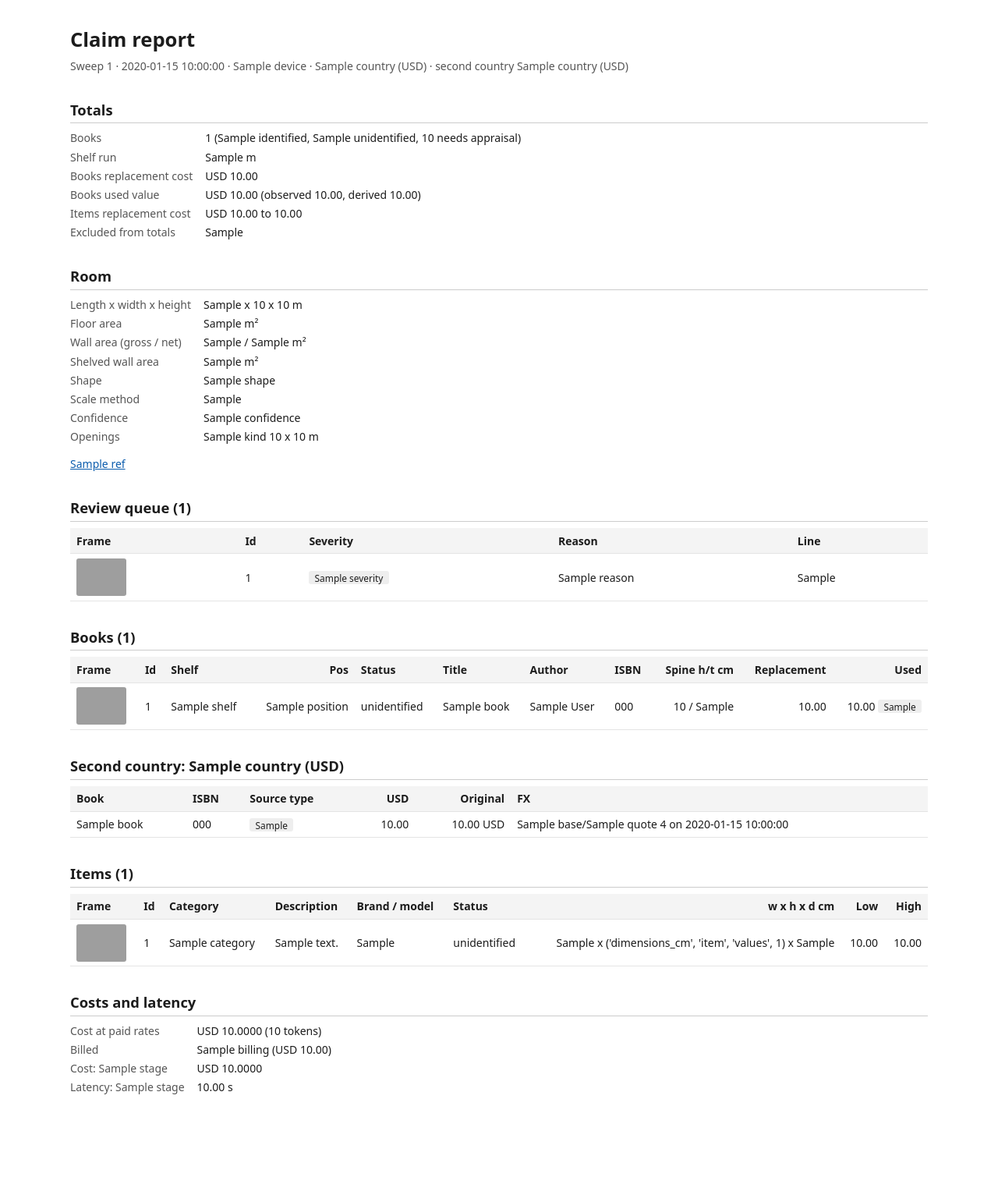
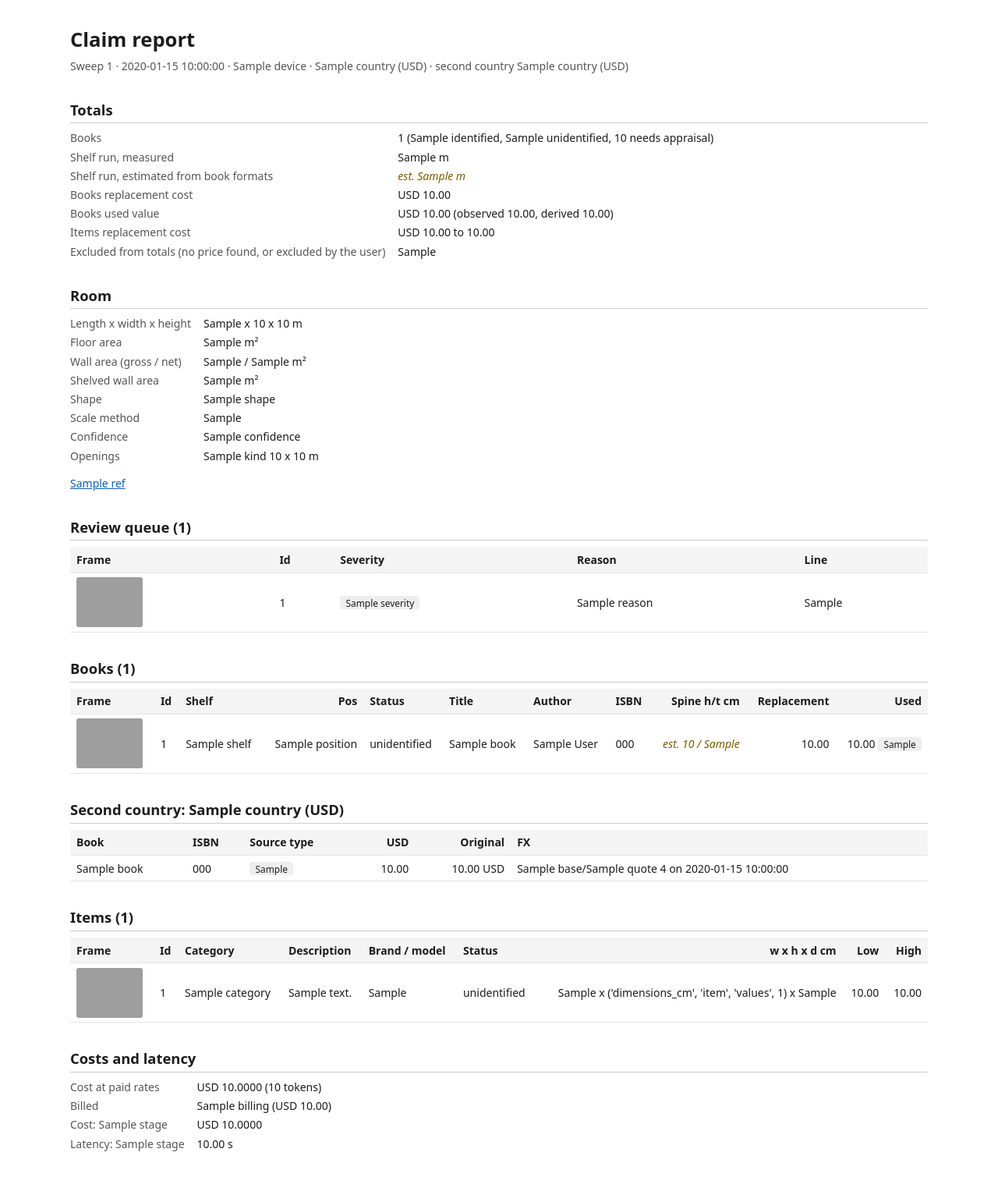
Before and after one commit to kunalgoesbyken/cozmo-library-agent, a Python web app: template libclaim/packet/templates/report.html.j2 in a window 1280 px wide. Shown: the whole page at 78% size. Before the commit the page ends 1403 px from the top, so only its background shows below. Run offline with Jinja, Linux system fonts and the light colour scheme; the template is opened without the code that fills it: most values are stand-ins (such as "Sample title", 1, 10 or a date in 2020); grey boxes are pictures that could not be loaded.

Commit message:
fix: report shows per-line crops with the box outlined in the full frame and marks estimated sizes

```diff
--- a/libclaim/packet/templates/report.html.j2
+++ b/libclaim/packet/templates/report.html.j2
@@ -1,7 +1,19 @@
 {%- macro money(value) -%}{%- if value is none -%}<span class="unknown">unknown</span>{%- else -%}{{ "%.2f"|format(value) }}{%- endif -%}{%- endmacro -%}
 {%- macro num(value) -%}{%- if value is none -%}<span class="unknown">unknown</span>{%- else -%}{{ value }}{%- endif -%}{%- endmacro -%}
 {%- macro link(url, label) -%}{%- if url.startswith("http://") or url.startswith("https://") -%}<a href="{{ url }}">{{ label }}</a>{%- endif -%}{%- endmacro -%}
-{%- macro thumb(ref) -%}{%- if ref -%}<a href="{{ ref }}"><img src="{{ ref }}" alt="{{ ref }}" loading="lazy"></a>{%- endif -%}{%- endmacro -%}
+{%- macro thumb(ref) -%}{%- if ref -%}<a href="{{ ref }}"><img class="crop" src="{{ ref }}" alt="{{ ref }}" loading="lazy"></a>{%- endif -%}{%- endmacro -%}
+{%- macro pct(part, whole) -%}{{ "%.2f"|format(100 * part / whole) }}%{%- endmacro -%}
+{%- macro locate(line) -%}
+{%- if line.crop_ref and line.box and line.frame_size -%}
+<details class="loc"><summary><img class="crop" src="{{ line.crop_ref }}" alt="{{ line.id }}" loading="lazy"></summary>
+<div class="frame"><div class="stage"><img src="{{ line.frame_ref }}" alt="{{ line.frame_ref }}" loading="lazy"><span class="box" style="left: {{ pct(line.box[0], line.frame_size[0]) }}; top: {{ pct(line.box[1], line.frame_size[1]) }}; width: {{ pct(line.box[2] - line.box[0], line.frame_size[0]) }}; height: {{ pct(line.box[3] - line.box[1], line.frame_size[1]) }};"></span></div><a href="{{ line.frame_ref }}">{{ line.frame_ref }}</a> box {{ line.box|join(", ") }}</div></details>
+{%- else -%}{{ thumb(line.frame_ref) }}{%- endif -%}
+{%- endmacro -%}
+{%- macro dims(book) -%}
+{%- if book.scale_method == "aruco_homography" and book.spine_height_cm is not none -%}{{ book.spine_height_cm }} / {{ book.spine_thickness_cm if book.spine_thickness_cm is not none }}
+{%- elif book.dims_estimated_from_prior -%}<span class="est" title="estimated from the book format, not measured">est. {{ book.dims_estimated_from_prior.height_cm }} / {{ book.dims_estimated_from_prior.thickness_cm }}</span>
+{%- else -%}<span class="unknown">unknown</span>{%- endif -%}
+{%- endmacro -%}
 <!doctype html>
 <html lang="en">
 <head>
@@ -16,7 +28,14 @@
   th, td { text-align: left; padding: 0.35rem 0.5rem; border-bottom: 1px solid #e4e4e4; vertical-align: middle; }
   th { background: #f4f4f4; font-weight: 600; }
   td.num, th.num { text-align: right; font-variant-numeric: tabular-nums; }
-  img { height: 48px; width: auto; border-radius: 3px; display: block; }
+  img.crop { height: 64px; width: auto; max-width: 160px; object-fit: contain; border-radius: 3px; display: block; }
+  td.loc { position: relative; }
+  details.loc summary { cursor: pointer; list-style: none; }
+  details.loc .frame { position: absolute; left: 0; top: 100%; z-index: 5; width: min(900px, 90vw); background: #fff; border: 1px solid #ccc; padding: 4px; box-shadow: 0 4px 16px rgba(0, 0, 0, 0.2); }
+  .stage { position: relative; line-height: 0; }
+  .stage img { width: 100%; height: auto; }
+  .box { position: absolute; outline: 2px solid #e0245e; box-sizing: border-box; }
+  .est { color: #7a5a00; font-style: italic; }
   a { color: #0b5cad; }
   .unknown { color: #888; font-style: italic; }
   .meta { color: #555; margin: 0; }
@@ -39,11 +58,12 @@
 <h2>Totals</h2>
 <dl>
   <dt>Books</dt><dd>{{ packet.totals.book_count }} ({{ packet.totals.books_identified }} identified, {{ packet.totals.books_unidentified }} unidentified, {{ packet.totals.books_needs_appraisal }} needs appraisal)</dd>
-  <dt>Shelf run</dt><dd>{{ packet.totals.shelf_run_m }} m</dd>
+  <dt>Shelf run, measured</dt><dd>{% if packet.totals.shelf_run_m is none %}<span class="unknown">unknown</span>{% else %}{{ packet.totals.shelf_run_m }} m{% endif %}</dd>
+  <dt>Shelf run, estimated from book formats</dt><dd>{% if packet.totals.shelf_run_estimated_m is none %}<span class="unknown">none</span>{% else %}<span class="est">est. {{ packet.totals.shelf_run_estimated_m }} m</span>{% endif %}</dd>
   <dt>Books replacement cost</dt><dd>{{ packet.sweep.currency }} {{ money(packet.totals.books_replacement_cost) }}</dd>
   <dt>Books used value</dt><dd>{{ packet.sweep.currency }} {{ money(packet.totals.books_used_value) }} (observed {{ money(packet.totals.books_used_value_observed) }}, derived {{ money(packet.totals.books_used_value_derived) }})</dd>
   <dt>Items replacement cost</dt><dd>{{ packet.sweep.currency }} {{ money(packet.totals.items_replacement_cost_low) }} to {{ money(packet.totals.items_replacement_cost_high) }}</dd>
-  <dt>Excluded from totals</dt><dd>{{ packet.totals.excluded_from_totals }}</dd>
+  <dt>Excluded from totals (no price found, or excluded by the user)</dt><dd>{{ packet.totals.excluded_from_totals }}</dd>
 </dl>
 
 <h2>Room</h2>
@@ -67,7 +87,7 @@
   <tbody>
   {% for entry in packet.review_queue %}
     <tr>
-      <td>{{ thumb(entry.frame_ref) }}</td>
+      <td>{{ thumb(entry.crop_ref or entry.frame_ref) }}</td>
       <td>{{ entry.ref_id }}</td>
       <td><span class="badge {{ entry.severity }}">{{ entry.severity }}</span></td>
       <td>{{ entry.reason }}</td>
@@ -87,7 +107,7 @@
   <tbody>
   {% for book in packet.books %}
     <tr>
-      <td>{{ thumb(book.frame_ref) }}</td>
+      <td class="loc">{{ locate(book) }}</td>
       <td>{{ book.id }}</td>
       <td>{{ book.shelf }}</td>
       <td class="num">{{ book.position if book.position is not none }}</td>
@@ -95,7 +115,7 @@
       <td>{{ book.title }}</td>
       <td>{{ book.author }}</td>
       <td>{{ book.isbn }}</td>
-      <td class="num">{{ book.spine_height_cm if book.spine_height_cm is not none }} / {{ book.spine_thickness_cm if book.spine_thickness_cm is not none }}</td>
+      <td class="num">{{ dims(book) }}</td>
       <td class="num">{{ money(book.replacement_cost.amount) }} {{ link(book.replacement_cost.url, book.replacement_cost.source or "source") }}</td>
       <td class="num">{{ money(book.used_value.amount) }} {{ link(book.used_value.url, book.used_value.source or "source") }}{% if book.used_value.source_type %} <span class="badge">{{ book.used_value.source_type }}</span>{% endif %}</td>
     </tr>
@@ -130,7 +150,7 @@
   <tbody>
   {% for item in packet.items %}
     <tr>
-      <td>{{ thumb(item.frame_ref) }}</td>
+      <td class="loc">{{ locate(item) }}</td>
       <td>{{ item.id }}</td>
       <td>{{ item.category }}</td>
       <td>{{ item.description }}</td>
```
Also changed, not shown: docs/packet-notes.md (added, +36 -0 lines), tests/packet/test_schema.py (+31 -5 lines).
